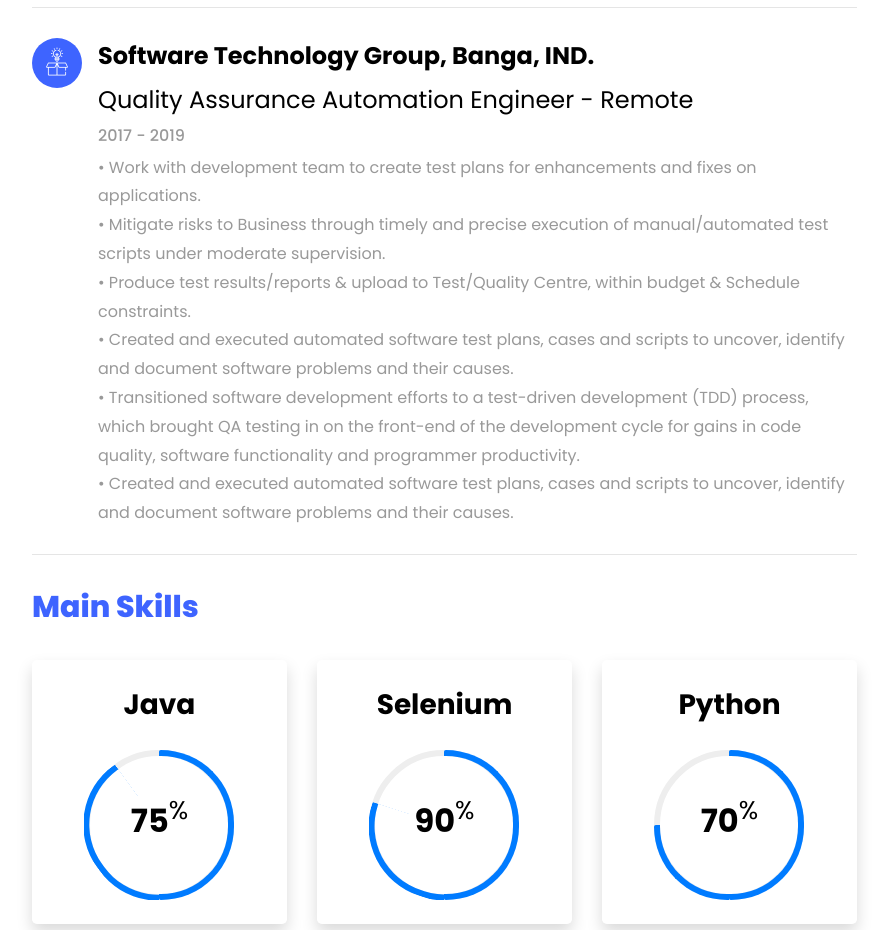
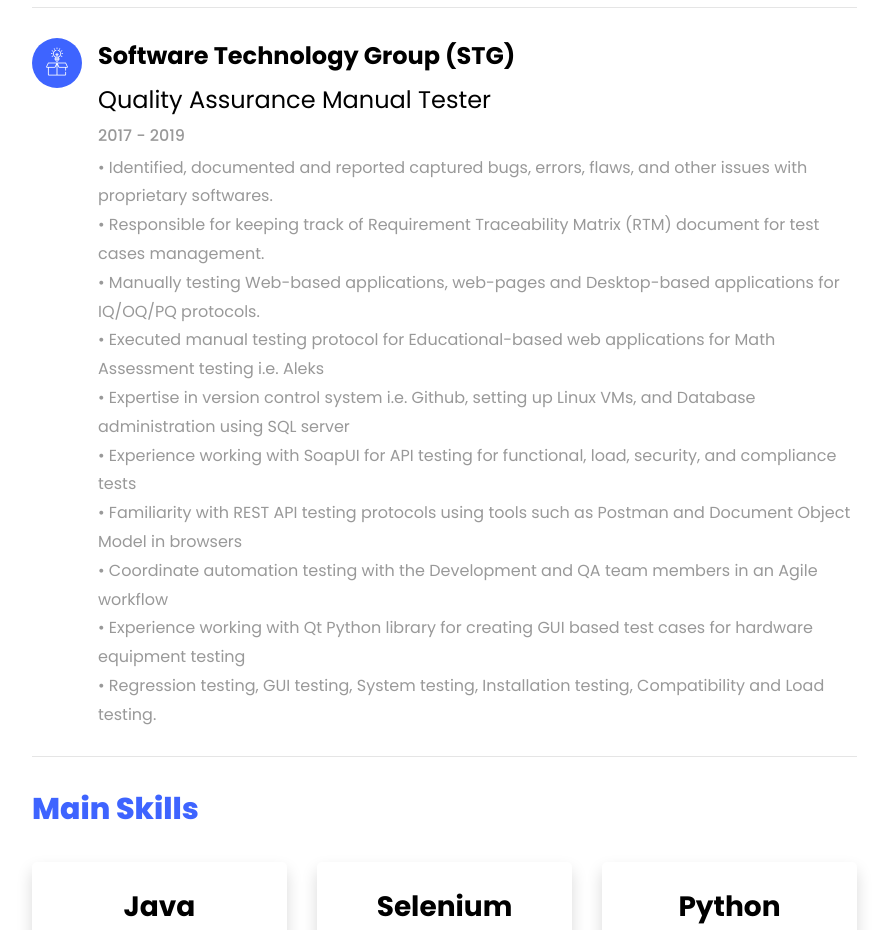
Before and after one commit to balhayer/balhayer.github.io, a plain HTML site: page index.html in a window 1280 px wide. Shown: the part 3648-4578 px from the top of the page, without its empty margins (338-1226 px from the left). Drawn offline with Linux system fonts and the light colour scheme; files whose address does not match are found by name.

Commit message:
Update index.html

```diff
--- a/index.html
+++ b/index.html
@@ -222,18 +222,18 @@
 								<span class="flaticon-ideas"></span>
 							</div>
 							<div class="text pl-3">
-								<h2>Software Technology Group, Banga, IND.</h2>
-                                <h4>Quality Assurance Automation Engineer - Remote <h6>2017 - 2019</h6></h4>
-								<p> •	Work with development team to create test plans for enhancements and fixes on applications.<br>
-•	Mitigate risks to Business through timely and precise execution of manual/automated test scripts under moderate supervision. <br>
-•	Produce test results/reports & upload to Test/Quality Centre, within budget & Schedule constraints. <br>
-•	Created and executed automated software test plans, cases and scripts to uncover, identify and document software problems and their causes. <br>
-
-
-                                    • Transitioned software development efforts to a test-driven development (TDD) process, which brought QA testing in on the front-end of the development cycle for gains in code quality, software functionality and programmer productivity. <br>
-• Created and executed automated software test plans, cases and scripts to uncover, identify and document software
-problems and their causes.
-</p>
+								<h2>Software Technology Group (STG) </h2>
+                                <h4>Quality Assurance Manual Tester <h6>2017 - 2019</h6></h4>
+								<p> • Identified, documented and reported captured bugs, errors, flaws, and other issues with proprietary softwares. <br>
+• Responsible for keeping track of Requirement Traceability Matrix (RTM) document for test cases management. <br>
+• Manually testing Web-based applications, web-pages and Desktop-based applications for IQ/OQ/PQ protocols.<br>
+• Executed manual testing protocol for Educational-based web applications for Math Assessment testing i.e. Aleks<br>
+• Expertise in version control system i.e. Github, setting up Linux VMs, and Database administration using SQL server<br>
+• Experience working with SoapUI for API testing for functional, load, security, and compliance tests<br>
+• Familiarity with REST API testing protocols using tools such as Postman and Document Object Model in browsers<br>
+• Coordinate automation testing with the Development and QA team members in an Agile workflow<br>
+• Experience working with Qt Python library for creating GUI based test cases for hardware equipment testing<br>
+• Regression testing, GUI testing, System testing, Installation testing, Compatibility and Load testing.<br></p>
 							</div>
 						</div>
 
```
